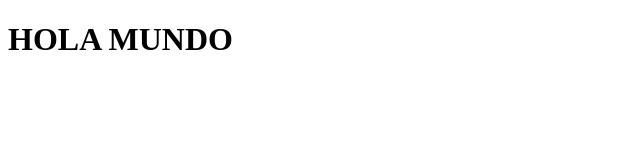
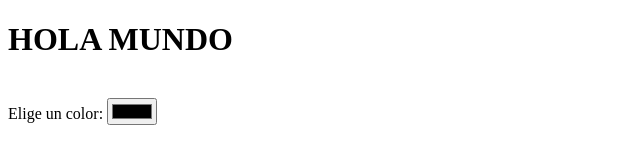
Before and after one commit to OmarEdCP/PracticaAreli, a plain HTML site: page index.html in a window 1280 px wide. Shown: the whole page, without its empty margins (0-640 px from the left). Drawn offline with Linux system fonts and the light colour scheme.

Commit message:
Segundo Commit

```diff
--- a/index.html
+++ b/index.html
@@ -7,5 +7,9 @@
 </head>
 <body>
     <h1>HOLA MUNDO</h1>
+    <br>
+<label> Elige un color:
+    <input type="color" name="color">
+</label>
 </body>
 </html>
```
